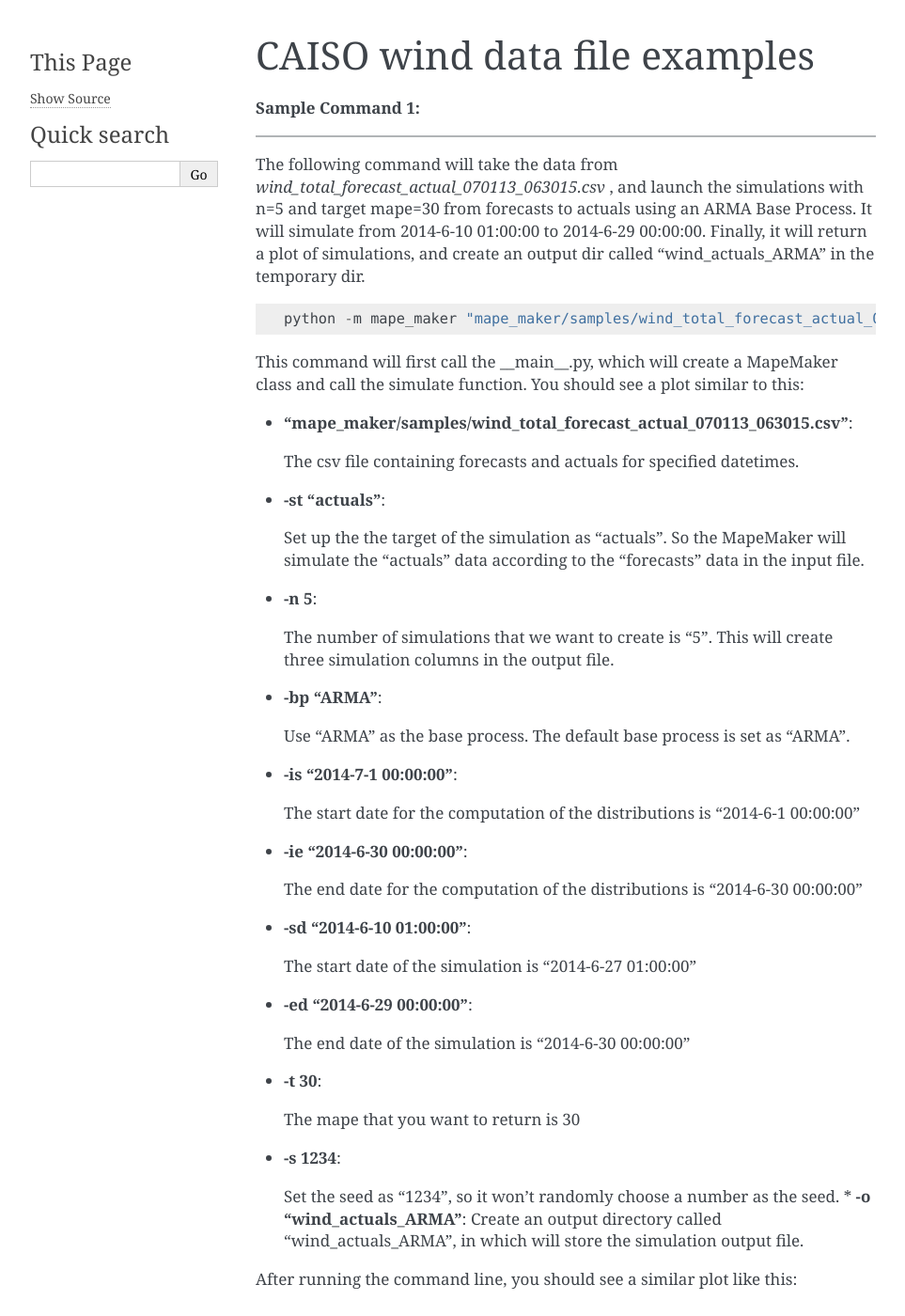
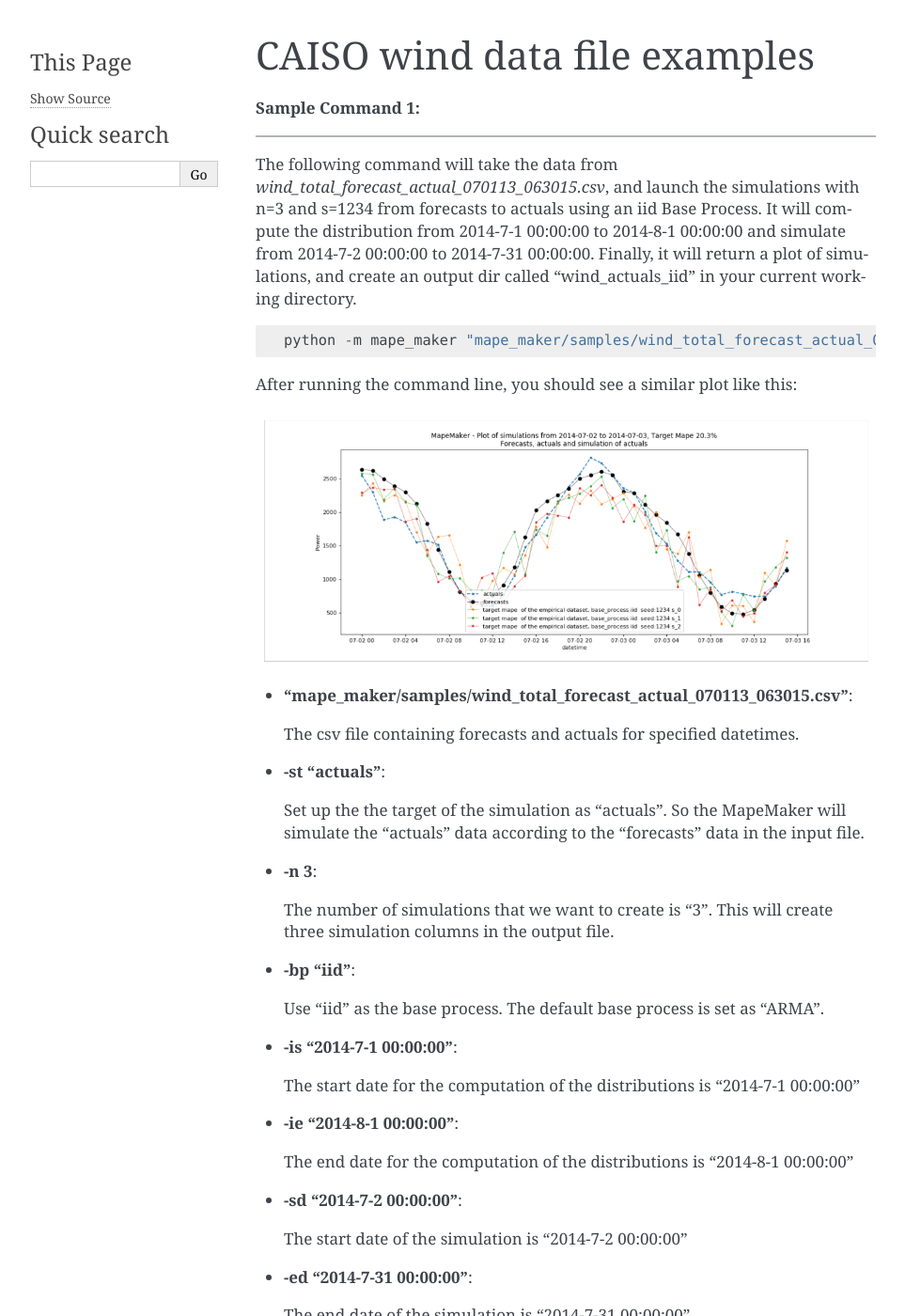
Before and after one commit to mape-maker/mape-maker, a Sphinx documentation site: the page built from documentation/sections/wind_example.rst, in a window 1280 px wide and 1400 px high. Shown: the whole window at 94% size, without its empty margins (148-1111 px from the left). Built offline with Sphinx 7.4.7, drawn with Linux system fonts in a browser that asks for light colours; some of the changed text lies outside the part shown.

Commit message:
update the wind documentation

```diff
--- a/documentation/sections/wind_example.rst
+++ b/documentation/sections/wind_example.rst
@@ -5,46 +5,46 @@ CAISO wind data file examples
 
 ---------------------------------------------
 
-The following command will take the data from *wind_total_forecast_actual_070113_063015.csv*
-, and launch the simulations with n=5 and target mape=30 from forecasts to actuals using an ARMA
-Base Process. It will simulate from 2014-6-10 01:00:00 to 2014-6-29 00:00:00. Finally, it will return a
-plot of simulations, and create an output dir called "wind_actuals_ARMA" in the temporary dir.
+The following command will take the data from *wind_total_forecast_actual_070113_063015.csv*,
+and launch the simulations with n=3 and s=1234 from forecasts to actuals using an iid Base Process. It will
+compute the distribution from 2014-7-1 00:00:00 to 2014-8-1 00:00:00 and simulate from
+2014-7-2 00:00:00 to 2014-7-31 00:00:00. Finally, it will return a plot of simulations, and create
+an output dir called "wind_actuals_iid" in your current working directory.
 
 ::
 
-    python -m mape_maker "mape_maker/samples/wind_total_forecast_actual_070113_063015.csv" -st "actuals" -n 5 -bp "ARMA" -o "wind_actuals_ARMA" -is "2013-7-1 00:00:00" -ie "2014-6-30 00:00:00" -sd "2014-6-10 01:00:00" -ed "2014-6-29 00:00:00" -t 30 -s 1234
+    python -m mape_maker "mape_maker/samples/wind_total_forecast_actual_070113_063015.csv" -st "actuals" -n 3 -bp "iid" -o "wind_actuals_iid" -is "2014-7-1 00:00:00" -ie "2014-8-1 00:00:00" -sd "2014-7-2 00:00:00" -ed "2014-7-31 00:00:00" -s 1234
 
+After running the command line, you should see a similar plot like this:
 
-This command will first call the __main__.py, which will create a MapeMaker class and
-call the simulate function. You should see a plot similar to this:
+.. figure::  ../_static/wind_actuals_iid.png
+   :align:   center
 
 * **"mape_maker/samples/wind_total_forecast_actual_070113_063015.csv"**:
  The csv file containing forecasts and actuals for specified datetimes.
 * **-st "actuals"**:
  Set up the the target of the simulation as "actuals". So the MapeMaker will simulate the "actuals" data
  according to the "forecasts" data in the input file.
-* **-n 5**:
- The number of simulations that we want to create is "5". This will create three simulation columns in the output file.
-* **-bp "ARMA"**:
- Use "ARMA" as the base process. The default base process is set as "ARMA".
+* **-n 3**:
+ The number of simulations that we want to create is "3". This will create three simulation columns in the output file.
+* **-bp "iid"**:
+ Use "iid" as the base process. The default base process is set as "ARMA".
 * **-is "2014-7-1 00:00:00"**:
- The start date for the computation of the distributions is "2014-6-1 00:00:00"
-* **-ie "2014-6-30 00:00:00"**:
- The end date for the computation of the distributions is "2014-6-30 00:00:00"
-* **-sd "2014-6-10 01:00:00"**:
- The start date of the simulation is "2014-6-27 01:00:00"
-* **-ed "2014-6-29 00:00:00"**:
- The end date of the simulation is "2014-6-30 00:00:00"
-* **-t 30**:
- The mape that you want to return is 30
+ The start date for the computation of the distributions is "2014-7-1 00:00:00"
+* **-ie "2014-8-1 00:00:00"**:
+ The end date for the computation of the distributions is "2014-8-1 00:00:00"
+* **-sd "2014-7-2 00:00:00"**:
+ The start date of the simulation is "2014-7-2 00:00:00"
+* **-ed "2014-7-31 00:00:00"**:
+ The end date of the simulation is "2014-7-31 00:00:00"
 * **-s 1234**:
  Set the seed as "1234", so it won't randomly choose a number as the seed.
- * **-o "wind_actuals_ARMA"**:
- Create an output directory called "wind_actuals_ARMA", in which will store the simulation output file.
+ * **-o "wind_actuals_iid"**:
+ Create an output directory called "wind_actuals_iid", in which will store the simulation output file.
 
 After running the command line, you should see a similar plot like this:
 
-.. figure::  ../_static/wind_actuals_ARMA.png
+.. figure::  ../_static/wind_actuals_iid.png
    :align:   center
 |
 |
```
Also changed, not shown: documentation/_static/wind_actuals_iid.png, 1 other file.
